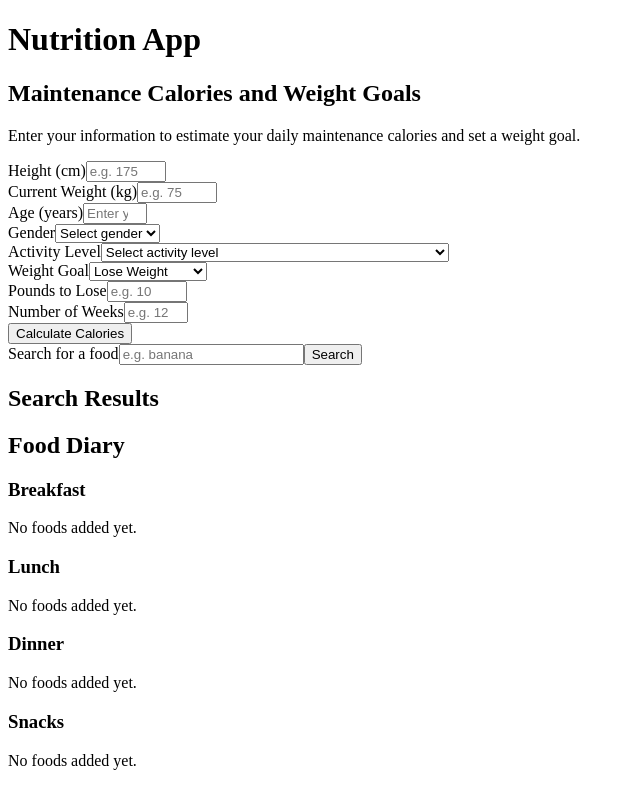
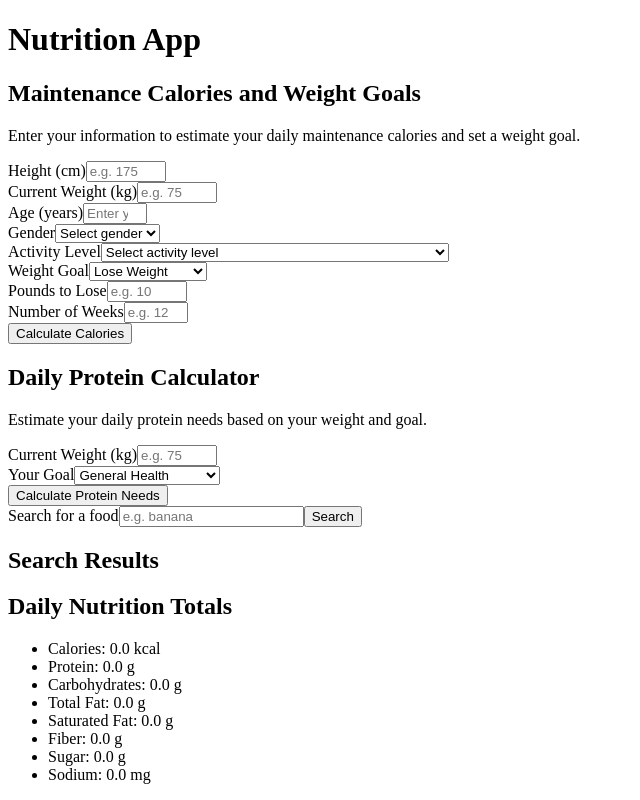
Before and after one commit to coreymfn/food_calorie_project, a React (Vite) app in the folder nutrition-app/: page / in a window 1280 px wide. Shown: the top 800 px of the page, without its empty margins (0-640 px from the left). Built offline with nearby package versions, Linux system fonts and the light colour scheme.

Commit message:
Created nutritionTracker.jsx to track nutrition facts with a function. Created ProteinCalculate.jsx to find how much protein someone needs in one day (it's a function). Editted App.jsx to include the new functions and forms and also added more things to the nutrition function.

```diff
--- a/nutrition-app/src/App.jsx
+++ b/nutrition-app/src/App.jsx
@@ -1,7 +1,11 @@
 import { useState } from "react";
 import { searchFoods, getFoodDetails } from "./api/usda";
 import MaintenanceCaloriesForm from "./assets/form";
-
+import {
+  getNutritionTotals,
+  nutrientsToTrack,
+} from "./assets/nutritionTracker";
+import ProteinCalculator from "./assets/ProteinCalculate";
 function App() {
   // Food search state
   const [query, setQuery] = useState("");
@@ -22,7 +26,7 @@ function App() {
       return [];
     }
   });
-
+  const dailyTotals = getNutritionTotals(diary);
   const [selectedMeal, setSelectedMeal] = useState("Breakfast");
 
   // Search for foods
@@ -78,31 +82,38 @@ function App() {
     function findNutrient(names) {
       return nutrients.find((item) => {
         const name =
-          item.nutrient?.name ?? item.nutrientName ?? item.name ?? "";
+          item.nutrient?.name ??
+          item.nutrientName ??
+          item.name ??
+          "";
 
         return names.some(
           (nutrientName) =>
-            name === nutrientName || name.startsWith(`${nutrientName} (`),
+            name === nutrientName ||
+            name.startsWith(`${nutrientName} (`),
         );
       });
     }
 
     function findAmount(names) {
       const nutrient = findNutrient(names);
-
       return Number(nutrient?.amount ?? nutrient?.value ?? 0);
     }
 
-    // Find an energy value and prefer kcal over kJ.
     const energyCandidates = nutrients.filter((item) => {
-      const name = item.nutrient?.name ?? item.nutrientName ?? item.name ?? "";
+      const name =
+        item.nutrient?.name ??
+        item.nutrientName ??
+        item.name ??
+        "";
 
       return name === "Energy" || name.startsWith("Energy (");
     });
 
     const caloriesNutrient =
       energyCandidates.find((item) => {
-        const unit = item.nutrient?.unitName ?? item.unitName ?? "";
+        const unit =
+          item.nutrient?.unitName ?? item.unitName ?? "";
 
         return unit.toLowerCase() === "kcal";
       }) ?? energyCandidates[0];
@@ -112,36 +123,46 @@ function App() {
     );
 
     const calorieUnit =
-      caloriesNutrient?.nutrient?.unitName ?? caloriesNutrient?.unitName ?? "";
+      caloriesNutrient?.nutrient?.unitName ??
+      caloriesNutrient?.unitName ??
+      "";
 
     if (calorieUnit.toLowerCase() === "kj") {
       calories /= 4.184;
     }
 
-    // Many non-branded USDA records provide values per 100 g.
     const per100g = {
       calories,
       protein: findAmount(["Protein"]),
       carbs: findAmount(["Carbohydrate, by difference"]),
       fat: findAmount(["Total lipid (fat)"]),
+      saturatedFat: findAmount(["Fatty acids, total saturated"]),
+      fiber: findAmount(["Fiber, total dietary"]),
+      sugar: findAmount(["Sugars, total including NLEA", "Sugars, total"]),
+      sodium: findAmount(["Sodium"]),
     };
 
-    // Branded products may provide nutrition per label serving.
     const label = food.labelNutrients;
 
-    if (food.dataType === "Branded" && label && Object.keys(label).length > 0) {
+    if (
+      food.dataType === "Branded" &&
+      label &&
+      Object.keys(label).length > 0
+    ) {
       const servingSize = Number(food.servingSize);
       const servingUnit = (food.servingSizeUnit || "").toLowerCase();
 
-      // Estimate missing label values from per-100 g values
-      // only when the serving weight is known in grams.
       const fallbackFactor =
-        servingUnit === "g" && servingSize > 0 ? servingSize / 100 : 0;
+        servingUnit === "g" && servingSize > 0
+          ? servingSize / 100
+          : 0;
 
       function labelAmount(key, fallback) {
         const value = label[key]?.value;
 
-        return value != null ? Number(value) : fallback * fallbackFactor;
+        return value != null
+          ? Number(value)
+          : fallback * fallbackFactor;
       }
 
       return {
@@ -149,6 +170,13 @@ function App() {
         protein: labelAmount("protein", per100g.protein),
         carbs: labelAmount("carbohydrates", per100g.carbs),
         fat: labelAmount("fat", per100g.fat),
+        saturatedFat: labelAmount(
+          "saturatedFat",
+          per100g.saturatedFat,
+        ),
+        fiber: labelAmount("fiber", per100g.fiber),
+        sugar: labelAmount("sugars", per100g.sugar),
+        sodium: labelAmount("sodium", per100g.sodium),
       };
     }
 
@@ -246,22 +274,44 @@ function App() {
       return;
     }
 
+    // Get all available nutrients for the selected food.
+    const allNutrition = getNutrition(selectedFood);
+
     const entry = {
       id: crypto.randomUUID(),
       name: selectedFood.description,
       meal: selectedMeal,
       servings,
       servingDescription: selectedServing.label,
+
+      // Nutrients calculated for the selected serving and quantity
       calories: estimatedNutrition.calories,
       protein: estimatedNutrition.protein,
       carbs: estimatedNutrition.carbs,
       fat: estimatedNutrition.fat,
+
+      // Additional nutrients, scaled to the selected quantity
+      saturatedFat:
+        (allNutrition.saturatedFat ?? 0) *
+        selectedServing.factor *
+        servings,
+      fiber:
+        (allNutrition.fiber ?? 0) *
+        selectedServing.factor *
+        servings,
+      sugar:
+        (allNutrition.sugar ?? 0) *
+        selectedServing.factor *
+        servings,
+      sodium:
+        (allNutrition.sodium ?? 0) *
+        selectedServing.factor *
+        servings,
     };
 
     const updatedDiary = [...diary, entry];
 
     setDiary(updatedDiary);
-
     localStorage.setItem("nutritionDiary", JSON.stringify(updatedDiary));
 
     setError("");
@@ -282,7 +332,7 @@ function App() {
       <h1>Nutrition App</h1>
 
       <MaintenanceCaloriesForm />
-
+      <ProteinCalculator />
       {/* FOOD SEARCH */}
       <form onSubmit={handleSearch}>
         <label htmlFor="food-search">Search for a food</label>
@@ -410,6 +460,20 @@ function App() {
         </section>
       )}
 
+      {/* DAILY NUTRITION TOTALS */}
+      <section>
+        <h2>Daily Nutrition Totals</h2>
+        <ul>
+          {nutrientsToTrack.map((nutrient) => (
+            <li key={nutrient.key}>
+              {nutrient.label}:{" "}
+              {Number(dailyTotals[nutrient.key] ?? 0).toFixed(1)}
+              {" "}
+              {nutrient.unit}
+            </li>
+          ))}
+        </ul>
+      </section>
       {/* FOOD DIARY */}
       <section>
         <h2>Food Diary</h2>
@@ -439,6 +503,14 @@ function App() {
                       Protein: {entry.protein.toFixed(1)} g{" | "}
                       Carbs: {entry.carbs.toFixed(1)} g{" | "}
                       Fat: {entry.fat.toFixed(1)} g{" "}
+                      {" | "}
+                      Saturated Fat: {(entry.saturatedFat ?? 0).toFixed(1)} g
+                      {" | "}
+                      Fiber: {(entry.fiber ?? 0).toFixed(1)} g
+                      {" | "}
+                      Sugar: {(entry.sugar ?? 0).toFixed(1)} g
+                      {" | "}
+                      Sodium: {(entry.sodium ?? 0).toFixed(1)} mg
                       <button
                         type="button"
                         onClick={() => removeFromDiary(entry.id)}
--- /dev/null
+++ b/nutrition-app/src/assets/ProteinCalculate.jsx
@@ -0,0 +1,118 @@
+import { useState } from "react";
+
+function ProteinForm({ onCalculate }) {
+  const [weight, setWeight] = useState("");
+  const [goal, setGoal] = useState("general");
+
+  function handleSubmit(event) {
+    event.preventDefault();
+
+    const bodyWeight = Number(weight);
+
+    if (
+      !Number.isFinite(bodyWeight) ||
+      bodyWeight < 25 ||
+      bodyWeight > 350
+    ) {
+      onCalculate({ error: "Enter a weight between 25 and 350 kg." });
+      return;
+    }
+
+    const proteinRanges = {
+      general: { min: 0.8, max: 1.0, label: "General Health" },
+      lose: { min: 1.2, max: 1.6, label: "Weight Loss" },
+      muscle: { min: 1.6, max: 2.2, label: "Muscle Gain" },
+      athletic: { min: 1.2, max: 2.0, label: "Athletic Performance" },
+    };
+
+    const range = proteinRanges[goal];
+    const minimum = Math.round(bodyWeight * range.min);
+    const maximum = Math.round(bodyWeight * range.max);
+
+    onCalculate({
+      minimum,
+      maximum,
+      target: Math.round((minimum + maximum) / 2),
+      goal: range.label,
+    });
+  }
+
+  return (
+    <form onSubmit={handleSubmit}>
+      <div>
+        <label htmlFor="protein-weight">Current Weight (kg)</label>
+        <input
+          id="protein-weight"
+          type="number"
+          min="25"
+          max="350"
+          step="0.1"
+          placeholder="e.g. 75"
+          value={weight}
+          onChange={(event) => setWeight(event.target.value)}
+          required
+        />
+      </div>
+
+      <div>
+        <label htmlFor="protein-goal">Your Goal</label>
+        <select
+          id="protein-goal"
+          value={goal}
+          onChange={(event) => setGoal(event.target.value)}
+        >
+          <option value="general">General Health</option>
+          <option value="lose">Weight Loss</option>
+          <option value="muscle">Muscle Gain</option>
+          <option value="athletic">Athletic Performance</option>
+        </select>
+      </div>
+
+      <button type="submit">Calculate Protein Needs</button>
+    </form>
+  );
+}
+function ProteinCalculator() {
+  const [result, setResult] = useState(null);
+  return (
+    <section>
+      <h2>Daily Protein Calculator</h2>
+      <p>
+        Estimate your daily protein needs based on your weight and goal.
+      </p>
+      <ProteinForm onCalculate={setResult} />
+      {result && (
+        <section aria-live="polite">
+          {result.error ? (
+            <>
+              <h3>Check Your Information</h3>
+              <p>{result.error}</p>
+            </>
+          ) : (
+            <>
+              <h3>Your Estimated Protein Needs</h3>
+              <p>
+                <strong>Goal:</strong> {result.goal}
+              </p>
+              <p>
+                <strong>Daily range:</strong>{" "}
+                {result.minimum}–{result.maximum} grams
+              </p>
+              <p>
+                <strong>Midpoint target:</strong>{" "}
+                {result.target} grams per day
+              </p>
+              <p>
+                These are general estimates for adults. Individual needs
+                vary. Consult a healthcare professional if you have a
+                condition that affects protein intake.
+              </p>
+            </>
+          )}
+        </section>
+      )}
+    </section>
+  );
+}
+
+export default ProteinCalculator;
--- /dev/null
+++ b/nutrition-app/src/assets/nutritionTracker.jsx
@@ -0,0 +1,39 @@
+const nutrientsToTrack = [
+  { key: "calories", label: "Calories", unit: "kcal" },
+  { key: "protein", label: "Protein", unit: "g" },
+  { key: "carbs", label: "Carbohydrates", unit: "g" },
+  { key: "fat", label: "Total Fat", unit: "g" },
+  { key: "saturatedFat", label: "Saturated Fat", unit: "g" },
+  { key: "fiber", label: "Fiber", unit: "g" },
+  { key: "sugar", label: "Sugar", unit: "g" },
+  { key: "sodium", label: "Sodium", unit: "mg" },
+];
+export function getNutritionTotals(foods) {
+  const totals = {
+    calories: 0,
+    protein: 0,
+    carbs: 0,
+    fat: 0,
+    saturatedFat: 0,
+    fiber: 0,
+    sugar: 0,
+    sodium: 0,
+  };
+  for (const food of foods) {
+    for (const nutrient of nutrientsToTrack) {
+      const amount = Number(food[nutrient.key]);
+
+      if (Number.isFinite(amount)) {
+        totals[nutrient.key] += amount;
+      }
+    }
+  }
+  return Object.fromEntries(
+    Object.entries(totals).map(([key, value]) => [
+      key,
+      Math.round(value * 10) / 10,
+    ])
+  );
+}
+
+export { nutrientsToTrack };
```
